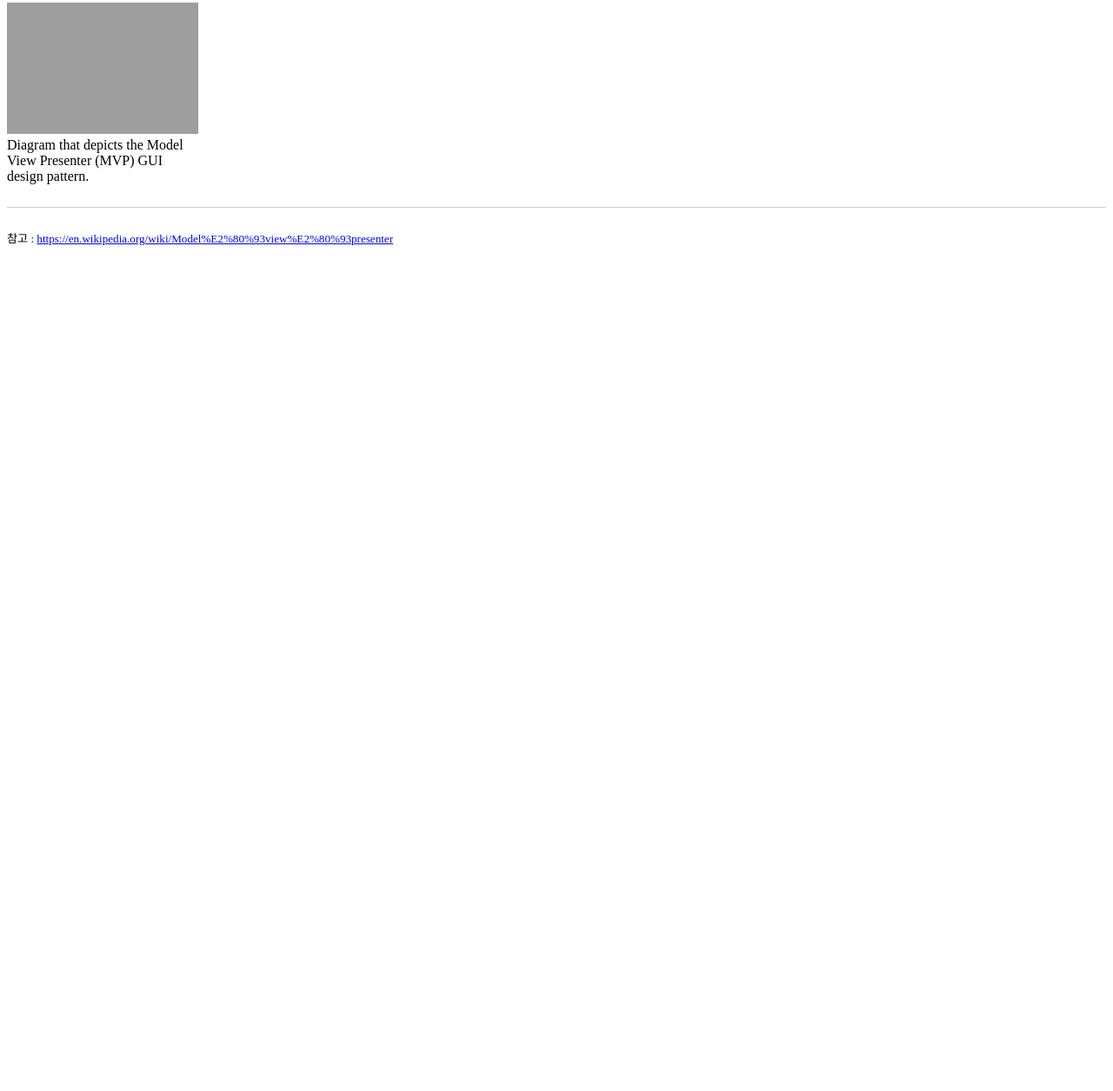
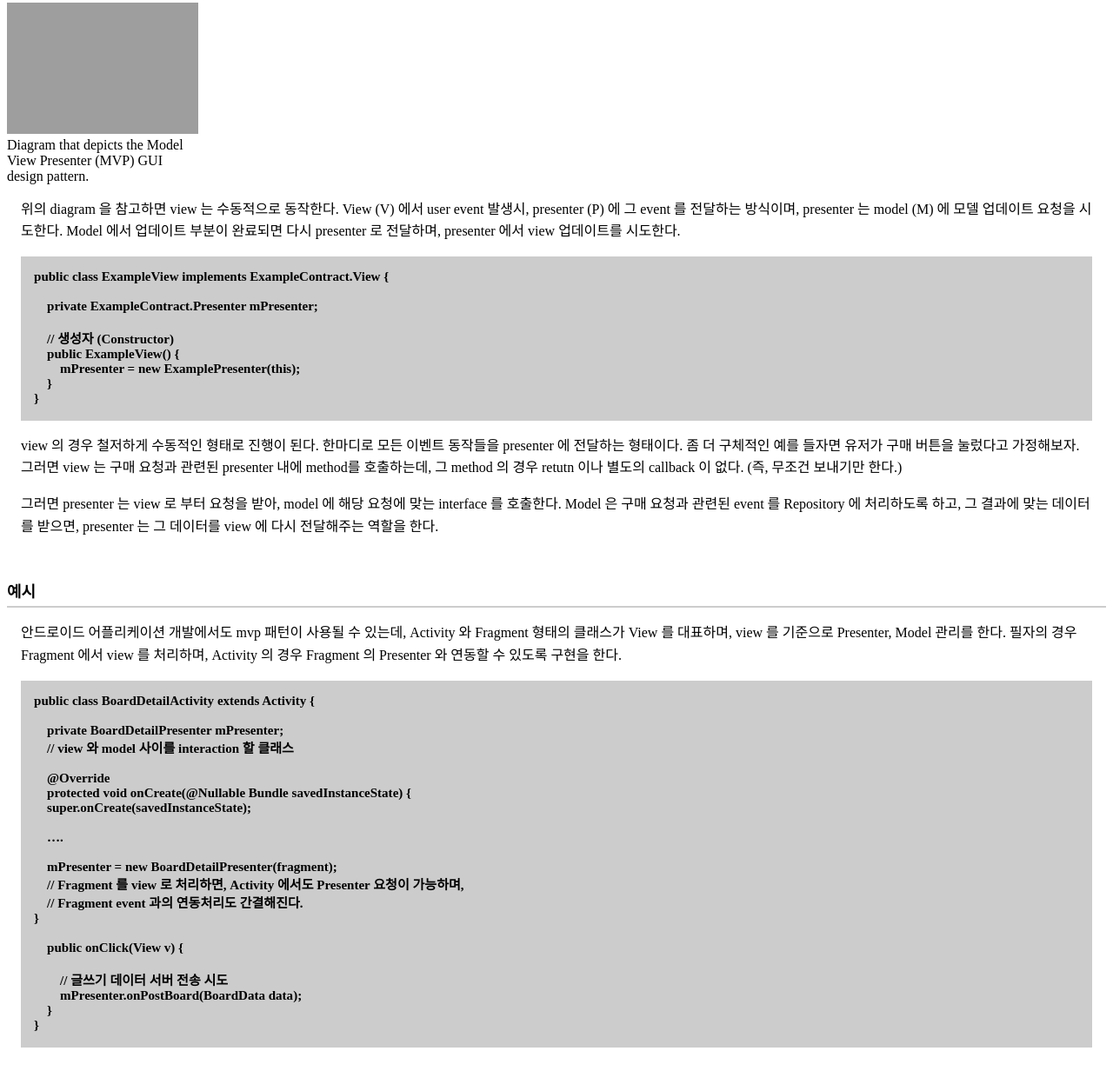
Before and after one commit to DanielWorld/danielworld.github.io, a plain HTML site: page development/mvp.html in a window 1280 px wide. Shown: the part 406-1661 px from the top of the page at 87% size. Before the commit the page ends 800 px from the top, so only its background shows below. Drawn offline with Linux system fonts and the light colour scheme; grey boxes are pictures that could not be loaded.

Commit message:
Upload MVP contents

```diff
--- a/development.css
+++ b/development.css
@@ -1,11 +1,29 @@
-p { font-size: 100%; line-height: 1.6em; }
-li { font-size: 92%; line-height: 1.5em;
-    padding: 0.1em;}
+p {
+    font-size: 100%;
+    line-height: 1.6em;
+}
+
+li {
+    font-size: 92%;
+    line-height: 1.5em;
+    padding: 0.1em;
+}
+
+pre {
+    font-size: 94%;
+    background-color: #cccccc;
+    font-weight: bold;
+    font-family: "Droid Sans";
+    padding-top: 1em;
+    padding-left: 1em;
+    padding-right: 1em;
+}
 
 /* -- Header -- */
 #hd .parameter {
     padding-bottom: 2em;
 }
+
 #hd .parameter .title {
     border-bottom: 0.15em solid #ccc;
     padding-bottom: 1em;
@@ -17,6 +35,7 @@ li { font-size: 92%; line-height: 1.5em;
 #bd .parameter {
     padding-bottom: 2em;
 }
+
 #bd .parameter .title {
     border-bottom: 0.15em solid #ccc;
     padding-bottom: 0.3em;
@@ -24,6 +43,7 @@ li { font-size: 92%; line-height: 1.5em;
     font-size: 112%;
     font-weight: bold;
 }
+
 .description {
     margin-left: 1em;
     margin-right: 1em;
--- a/development/mvp.html
+++ b/development/mvp.html
@@ -29,12 +29,13 @@
                 <li>Model : 표시되어지는 데이터를 정의한 인터페이스 또는 유저 인터페이스 안에서 동작하는 것</li>
                 <li>View : 데이터 (Model) 를 표시하고, 유저 이벤트를 Presenter 에 보내 데이터 관련 작업을 수행하는 수동적인 인터페이스</li>
                 <li>Presenter : Model 과 View 에 사이에서 동작한다. repositories (Model) 로 부터 데이터를 얻어내고
-                그 포맷을 뷰에 보여주도록 전달해준다.</li>
+                    그 포맷을 뷰에 보여주도록 전달해준다.
+                </li>
             </ul>
         </div>
     </div>
 
-
+    <div class="parameter">
         <div class="thumbinner" style="width:222px;">
             <a href="/wiki/File:Model_View_Presenter_GUI_Design_Pattern.png"
                class="image">
@@ -49,6 +50,81 @@
                 Diagram that depicts the Model View Presenter (MVP) GUI design pattern.
             </div>
         </div>
+
+        <div class="description">
+            <p>위의 diagram 을 참고하면
+
+                view 는 수동적으로 동작한다. View (V) 에서 user event 발생시, presenter (P) 에 그 event 를 전달하는 방식이며, presenter 는 model
+                (M) 에
+                모델 업데이트 요청을 시도한다.
+
+                Model 에서 업데이트 부분이 완료되면 다시 presenter 로 전달하며, presenter 에서 view 업데이트를 시도한다. </p>
+
+            <pre>
+public class ExampleView implements ExampleContract.View {
+
+    private ExampleContract.Presenter mPresenter;
+
+    // 생성자 (Constructor)
+    public ExampleView() {
+        mPresenter = new ExamplePresenter(this);
+    }
+}
+        </pre>
+
+            <p>
+                view 의 경우 철저하게 수동적인 형태로 진행이 된다. 한마디로 모든 이벤트 동작들을 presenter 에 전달하는 형태이다. 좀 더 구체적인 예를 들자면 유저가 구매 버튼을 눌렀다고
+                가정해보자.
+                그러면 view 는 구매 요청과 관련된 presenter 내에 method를 호출하는데, 그 method 의 경우 retutn 이나 별도의 callback 이 없다. (즉, 무조건
+                보내기만
+                한다.)
+            </p>
+
+            <p>
+                그러면 presenter 는 view 로 부터 요청을 받아, model 에 해당 요청에 맞는 interface 를 호출한다. Model 은 구매 요청과 관련된 event 를
+                Repository
+                에
+                처리하도록 하고, 그 결과에 맞는 데이터를 받으면, presenter 는 그 데이터를 view 에 다시 전달해주는 역할을 한다.
+            </p>
+        </div>
+    </div>
+
+    <div class="parameter">
+        <div class="title">예시</div>
+        <div class="description">
+            <p>
+                안드로이드 어플리케이션 개발에서도 mvp 패턴이 사용될 수 있는데,
+                Activity 와 Fragment 형태의 클래스가 View 를 대표하며, view 를 기준으로 Presenter, Model 관리를 한다. 필자의 경우 Fragment 에서 view 를
+                처리하며, Activity 의 경우 Fragment 의 Presenter 와 연동할 수 있도록 구현을 한다.
+            </p>
+            <pre>
+public class BoardDetailActivity extends Activity {
+
+    private BoardDetailPresenter mPresenter;
+    // view 와 model 사이를 interaction 할 클래스
+
+    @Override
+    protected void onCreate(@Nullable Bundle savedInstanceState) {
+    super.onCreate(savedInstanceState);
+
+    ….
+
+    mPresenter = new BoardDetailPresenter(fragment);
+    // Fragment 를 view 로 처리하면, Activity 에서도 Presenter 요청이 가능하며,
+    // Fragment event 과의 연동처리도 간결해진다.
+}
+
+    public onClick(View v) {
+
+        // 글쓰기 데이터 서버 전송 시도
+        mPresenter.onPostBoard(BoardData data);
+    }
+}
+            </pre>
+        </div>
+    </div>
+
+
 </div>
 <div id="ft">
     <p>참고 : <a href="https://en.wikipedia.org/wiki/Model%E2%80%93view%E2%80%93presenter">
```
Lines whose indentation alone changed are shown as unchanged.
